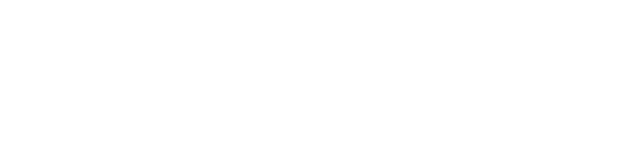
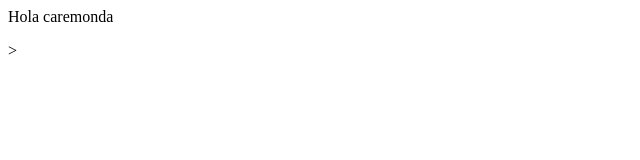
Before and after one commit to Juanesdn/FightGame, a plain HTML site: page index.html in a window 1280 px wide. Shown: the whole page, without its empty margins (0-640 px from the left). Drawn offline with Linux system fonts and the light colour scheme.

Commit message:
Escribí HOLACHUPACULOS

```diff
--- a/index.html
+++ b/index.html
@@ -3,6 +3,6 @@
         <title>Fight Game</title>
     </head>
     <body>
-
+        <p>Hola caremonda</p>>
     </body>
 </html>
```
